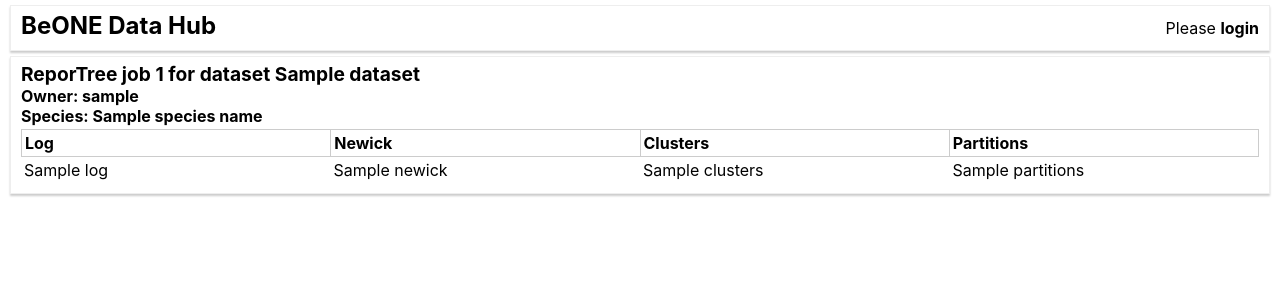
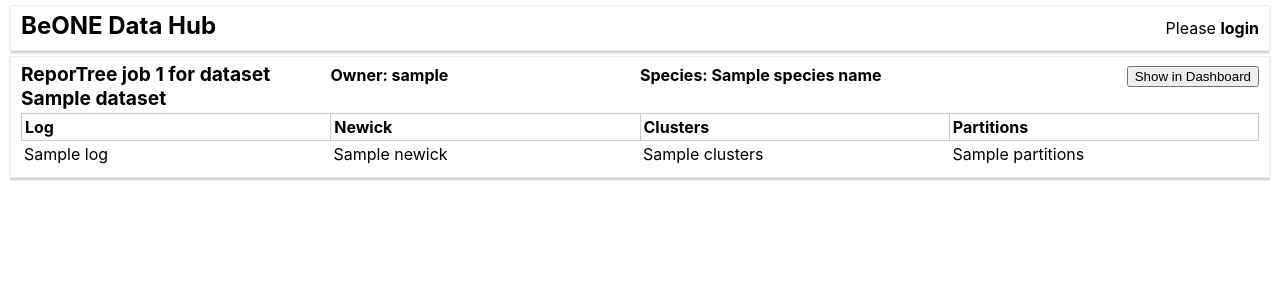
Before and after one commit to ssi-dk/beone-datahub, a Django app: template main/templates/main/rt_job.html in a window 1280 px wide. Shown: the top 300 px of the page. Run offline with Django 4.2, Linux system fonts and the light colour scheme; the template is opened without the code that fills it: most values are stand-ins (such as "Sample title", 1, 10 or a date in 2020); data that the repository does not hold is empty.

Commit message:
Improvements to RTJob template.

```diff
--- a/main/templates/main/rt_job.html
+++ b/main/templates/main/rt_job.html
@@ -2,9 +2,22 @@
 
 {% block content%}
 <div class="pane">
-    <h2>ReporTree job {{ rt_job.pk }} for dataset {{ rt_job.dataset.name }}</h2>
-    <h3>Owner: {{ rt_job.dataset.owner.username }}</h3>
-    <h3>Species: {{ species_name }}</h3>
+  <div class="baseline-row">
+    <div class="column">
+      <h2>ReporTree job {{ rt_job.pk }} for dataset {{ rt_job.dataset.name }}</h2>
+    </div>
+    <div class="column">
+      <h3>Owner: {{ rt_job.dataset.owner.username }}</h3>
+    </div>
+    <div class="column">
+      <h3>Species: {{ species_name }}</h3>
+    </div>
+    <div class="column right-justify">
+      <form>
+        <input type="submit" value="Show in Dashboard">
+      </form>
+    </div>
+  </div>
   <div class="overview-row">
     {% if edit %}
     <div class="overview-firstcol-border">
```
